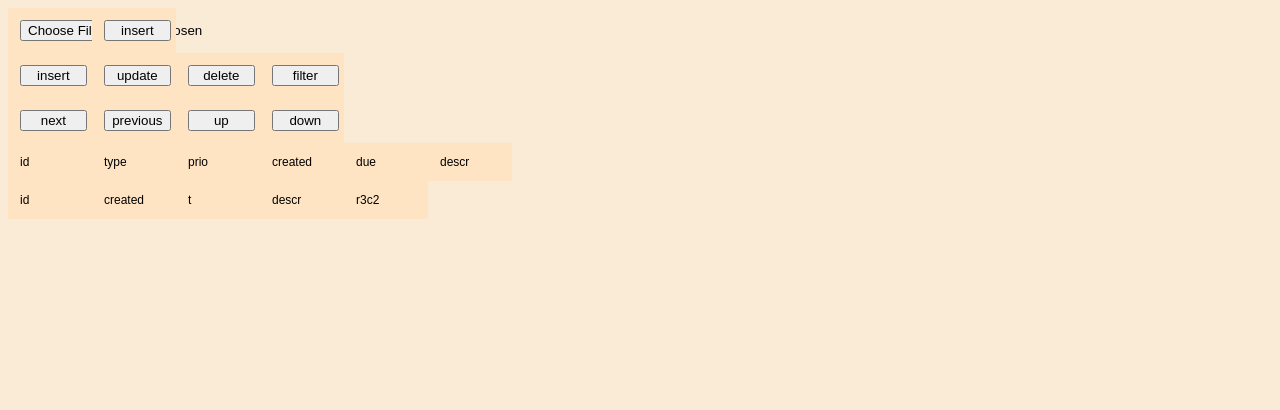
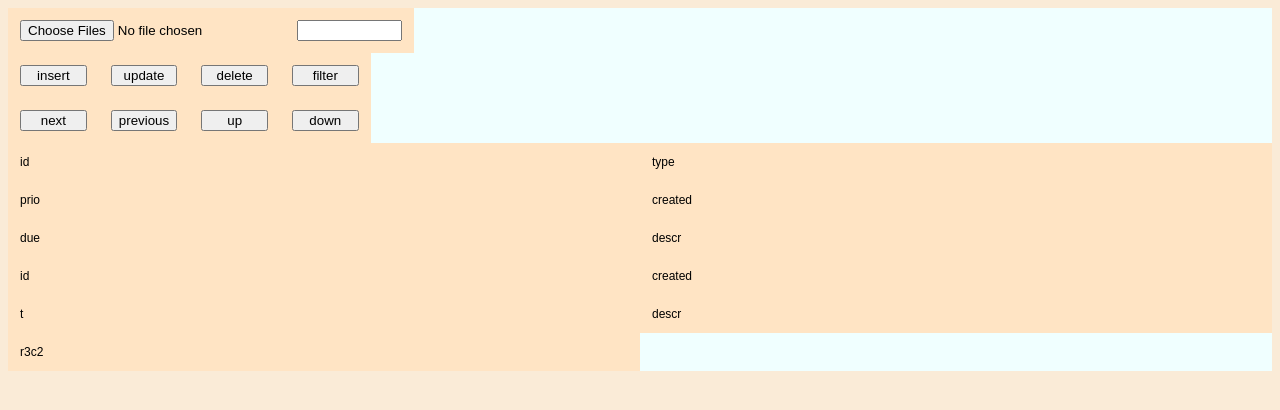
Before and after one commit to shanemcandrewai/projourdyn, a website: page pub/index.html in a window 1280 px wide. Drawn offline with Linux system fonts and the light colour scheme.

Commit message:
add stylelint

```diff
--- a/package.json
+++ b/package.json
@@ -14,7 +14,9 @@
     "eslint-config-airbnb-base": "^15.0.0",
     "eslint-plugin-import": "^2.28.1",
     "nodemon": "^3.0.1",
-    "prettier": "2.8.4"
+    "prettier": "2.8.4",
+    "stylelint": "^15.10.3",
+    "stylelint-config-standard": "^34.0.0"
   },
   "dependencies": {
     "express": "^4.18.2",
--- a/pub/index.html
+++ b/pub/index.html
@@ -3,22 +3,21 @@
   <head>
     <meta charset="UTF-8" />
     <meta name="viewport" content="width=device-width,initial-scale=1" />
-    <title>File(s) size</title>
+    <title>projour test</title>
     <link href="main.css" rel="stylesheet" />
     <script src="js/upload.js"></script>
   </head>
 
   <body>
-    <form name="uploadForm">
-      <div class="row">
+    <div class="row-file">
       <div class="column">
         <input id="uploadInput" type="file" multiple />
       </div>
       <div class="column">
-          <button type="button">insert</button>
+        <input type="text" size="10" maxlength="80" />
       </div>
     </div>
-      <div class="row">
+    <div class="row-button">
       <div class="column">
         <button type="button">insert</button>
       </div>
@@ -32,7 +31,7 @@
         <button type="button">filter</button>
       </div>
     </div>
-      <div class="row">
+    <div class="row-button">
       <div class="column">
         <button type="button">next</button>
       </div>
@@ -47,20 +46,19 @@
       </div>
     </div>
     <div class="row">
-        <div class="column">id</div>
-        <div class="column">type</div>
-        <div class="column">prio</div>
-        <div class="column">created</div>
-        <div class="column">due</div>
-        <div class="column">descr</div>
+      <div class="column-label">id</div>
+      <div class="column-label">type</div>
+      <div class="column-label">prio</div>
+      <div class="column-label">created</div>
+      <div class="column-label">due</div>
+      <div class="column-label">descr</div>
     </div>
     <div class="row">
-        <div class="column">id</div>
-        <div class="column">created</div>
-        <div class="column">t</div>
-        <div class="column">descr</div>
-        <div class="column">r3c2</div>
+      <div class="column-label">id</div>
+      <div class="column-label">created</div>
+      <div class="column-label">t</div>
+      <div class="column-label">descr</div>
+      <div class="column-label">r3c2</div>
     </div>
-    </form>
   </body>
 </html>
--- a/pub/main.css
+++ b/pub/main.css
@@ -2,14 +2,31 @@ body {
   font: 12px sans-serif;
   background: antiquewhite;
 }
+
 button {
   width: 5em;
 }
-.row {
+
+.row,
+.row-file,
+.row-button {
+  background: azure;
   display: flex;
 }
-.column {
+
+.row-file {
+}
+
+.row-button {
+  grid-template-columns: repeat(4, 1fr);
+}
+
+.row {
+  display: grid;
+  grid-template-columns: repeat(2, 1fr);
+}
+.column,
+.column-label {
   padding: 1em;
-  width: 5em;
   background: bisque;
 }
```
Also changed, not shown: .stylelintrc.json (added), 1 other file. Lines whose indentation alone changed are shown as unchanged.
